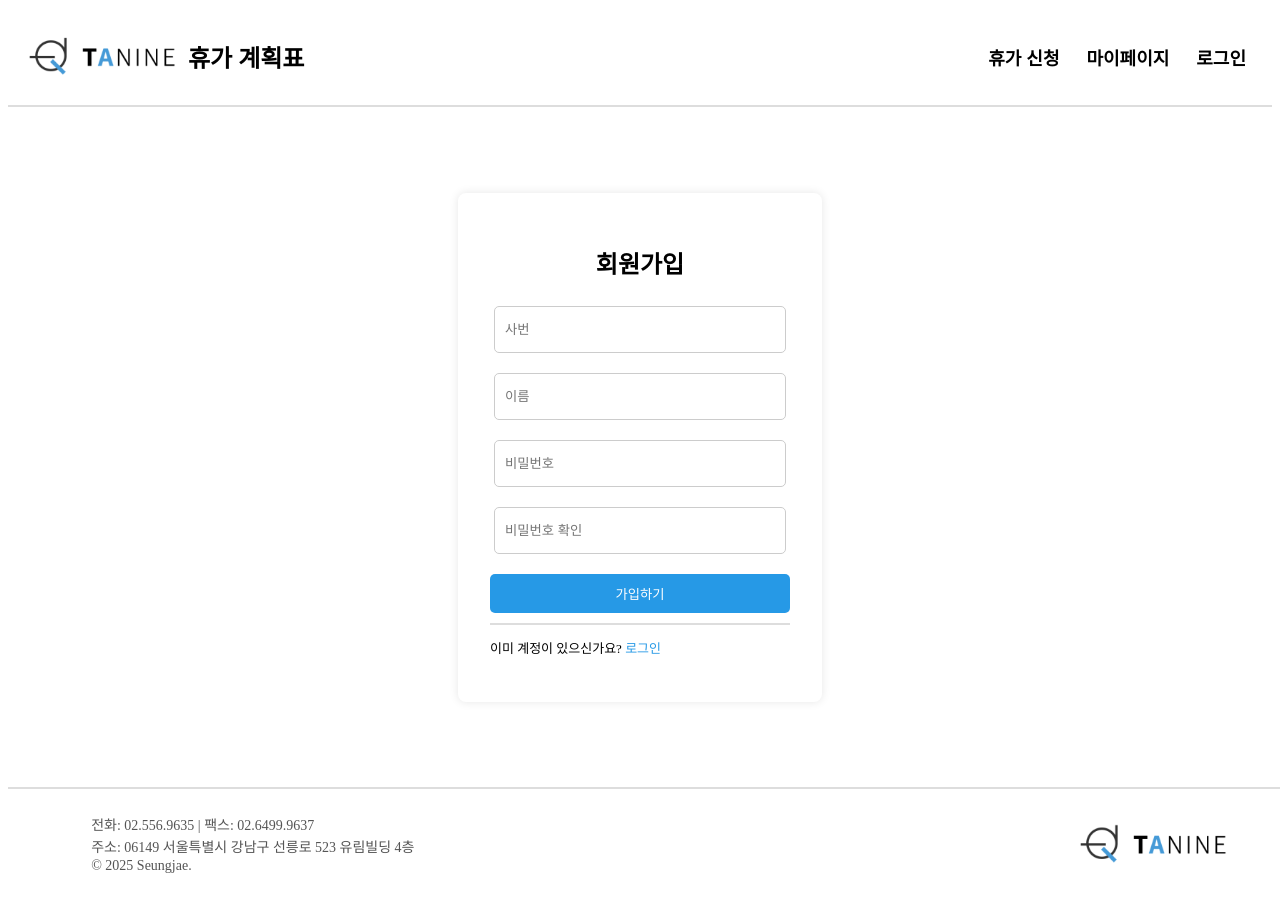
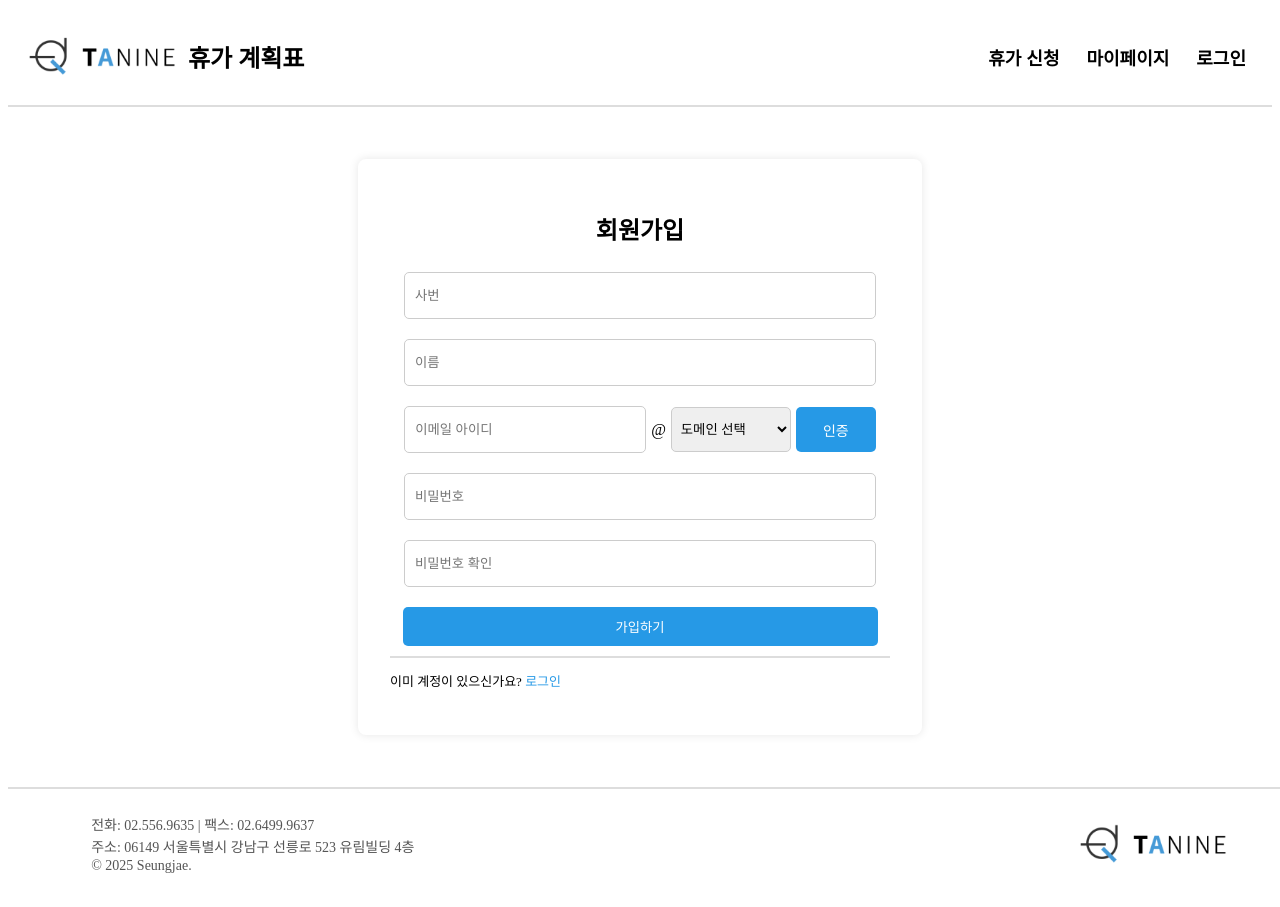
Before and after one commit to SeungjaeLee00/Vacation_Management, a Vue app: page /signup in a window 1280 px wide. Shown: the top 907 px of the page. Built offline with nearby package versions, Linux system fonts and the light colour scheme.

Commit message:
feat: 회원가입 form 수정, 이메일 인증 기능 추가

```diff
--- a/src/views/CalendarMain.vue
+++ b/src/views/CalendarMain.vue
@@ -30,26 +30,10 @@
   const showModal = ref(false);
 
   const events = ref([
-    // { title: "이승재 휴가", start: "2025-03-01" },
-    // { title: "이승재 휴가", start: "2025-03-01" },
-    // { title: "이승재 휴가", start: "2025-03-01" },
-    // { title: "이승재 휴가", start: "2025-03-04" },
-    // { title: "이승재 휴가", start: "2025-03-04" },
-    // { title: "이승재 휴가", start: "2025-03-04" },
-    // { title: "이승재 휴가", start: "2025-03-04" },
-    // { title: "이승재 휴가", start: "2025-03-13" },
-    // { title: "이승재 휴가", start: "2025-03-13" },
-    // { title: "이승재 휴가", start: "2025-03-13" },
-    // { title: "이승재 휴가", start: "2025-03-20" },
-    // { title: "이승재 휴가", start: "2025-03-20" },
-    // { title: "이승재 휴가", start: "2025-03-20" },
-    // { title: "이승재 휴가", start: "2025-03-25" },
-    // { title: "이승재 휴가", start: "2025-03-25" },
-    // { title: "이승재 휴가", start: "2025-03-25" },
-    // { title: "이승재 휴가", start: "2025-03-25" },
-    // { title: "이승재 휴가", start: "2025-03-31" },
-    // { title: "이승재 휴가", start: "2025-03-31" },
-    // { title: "이승재 휴가", start: "2025-03-31" },
+    // DB 연동X, 더미 데이터터
+    { title: "이승재 휴가", start: "2025-03-25" },
+    { title: "이승재 휴가", start: "2025-03-25" },
+    { title: "이승재 휴가", start: "2025-03-25" },
   ]);
 
   const calendarOptions = ref({
--- a/src/views/user/account/SignupPage.vue
+++ b/src/views/user/account/SignupPage.vue
@@ -2,13 +2,41 @@
   <div class="auth-container">
     <div class="auth-box">
       <h2>회원가입</h2>
-        <form>
-          <input type="number" placeholder="사번" required />
-          <input type="text" placeholder="이름" required />
-          <input type="password" placeholder="비밀번호" required />
-          <input type="password" placeholder="비밀번호 확인" required />
-          <button type="submit">가입하기</button>
+      <form @submit.prevent="submitForm">
+        <input type="number" placeholder="사번" v-model="employeeId" required />
+        <input type="text" placeholder="이름" v-model="name" required />
+
+        <!-- <div class="email-verification">
+          <input type="email" placeholder="이메일" v-model="email" required />
+          <button type="button" @click="sendVerificationCode" :disabled="isCodeSent">인증</button>
+        </div> -->
+
+        <div class="email-verification">
+          <input type="text" placeholder="이메일 아이디" v-model="emailId" required />
+          <span>@</span>
+          <select v-model="selectedDomain">
+            <option value="">도메인 선택</option>
+            <option value="naver.com">naver.com</option>
+            <option value="gmail.com">gmail.com</option>
+            <option value="daum.net">daum.net</option>
+            <option value="직접 입력">직접 입력</option>
+          </select>
+          <input v-if="selectedDomain === '직접 입력'" type="text" placeholder="도메인 입력" v-model="customDomain" required />
+          <button type="button" @click="sendVerificationCode" :disabled="isCodeSent">인증</button>
+        </div>
+
+        <div v-if="isCodeSent && !isVerified">
+          <input type="text" placeholder="인증번호 입력" v-model="verificationCode" required />
+          <button type="button" @click="verifyCode">인증 완료</button>
+        </div>
+
+        <p v-if="isVerified" class="verified-message">✔ 인증 완료되었습니다.</p>
+
+        <input type="password" placeholder="비밀번호" v-model="password" required />
+        <input type="password" placeholder="비밀번호 확인" v-model="confirmPassword" required />
+        <button type="submit" :disabled="!isVerified">가입하기</button>
       </form>
+
       <div class="link-to">
         <p>이미 계정이 있으신가요? <router-link to="login">로그인</router-link></p>
       </div>
@@ -18,7 +46,69 @@
 
 <script>
 export default {
-    name: "SignupPagge",
+  name: "SignupPage",
+  data() {
+    return {
+      employeeId: "",
+      name: "",
+      emailId: "",
+      selectedDomain: "",
+      customDomain: "",
+      password: "",
+      confirmPassword: "",
+      isCodeSent: false,
+      verificationCode: "",
+      correctCode: "",
+      isVerified: false,
+    };
+  },
+  computed: {
+    fullEmail() {
+      if (this.selectedDomain === "직접 입력") {
+        return this.emailId && this.customDomain ? `${this.emailId}@${this.customDomain}` : "";
+      }
+      return this.emailId && this.selectedDomain ? `${this.emailId}@${this.selectedDomain}` : "";
+    },
+  },
+  methods: {
+    async sendVerificationCode() {
+      if (!this.fullEmail) {
+        alert("이메일을 입력해주세요.");
+        return;
+      }
+
+      try {
+        this.correctCode = Math.floor(100000 + Math.random() * 900000).toString();
+        console.log(`인증번호: ${this.correctCode} (실제 구현 시 이메일 전송)`);
+        this.isCodeSent = true;
+        alert(`인증번호가 ${this.fullEmail} 로 전송되었습니다.`);
+      } catch (error) {
+        alert("인증번호 전송에 실패했습니다.");
+        console.error(error);
+      }
+    },
+    verifyCode() {
+      if (this.verificationCode === this.correctCode) {
+        this.isVerified = true;
+        alert("이메일 인증이 완료되었습니다.");
+      } else {
+        alert("인증번호가 올바르지 않습니다.");
+      }
+    },
+    submitForm() {
+      if (!this.isVerified) {
+        alert("이메일 인증을 완료해주세요.");
+        return;
+      }
+      if (this.password !== this.confirmPassword) {
+        alert("비밀번호가 일치하지 않습니다.");
+        return;
+      }
+
+      alert("회원가입이 완료되었습니다!");
+      // 회원가입 API 연동 필요
+    },
+  },
 };
 </script>
 
@@ -36,7 +126,7 @@
   border-radius: 8px;
   box-shadow: 0 0 10px rgba(0, 0, 0, 0.1);
   text-align: center;
-    width: 300px;
+  width: 500px;
 }
 
 h2 {
@@ -52,8 +142,17 @@
   border-radius: 5px;
 }
 
+select{
+  width: 90%;
+  height: 45px;
+  padding: 5px;
+  margin: 10px 0;
+  border: 1px solid #ccc;
+  border-radius: 5px;
+}
+
 button {
-    width: 100%;
+  width: 95%;
   padding: 10px;
   background-color: #2699e6;
   color: white;
@@ -67,13 +166,45 @@
   background-color: #0056b3;
 }
 
+.email-verification {
+  display: flex;
+  justify-content: center;
+  align-items: center;
+  width: 100%;
+  gap: 5px;
+}
+
+.email-verification input {
+  flex: 1;
+  max-width: 220px;
+}
+
+.email-verification select {
+  flex-shrink: 0;
+  width: 120px;
+}
+
+.email-verification button {
+  flex-shrink: 0;
+  width: 80px;
+  height: 45px;
+  margin-bottom: 10px;
+  font-size: 14px;
+  padding: 5px;
+}
+
+.verified-message {
+  color: green;
+  font-size: 12px;
+  margin-top: 5px;
+}
+
 .link-to {
   border-top: 2px solid #ddd;
-    margin-top:10px;
-
+  margin-top: 10px;
 }
 
-  .link-to p{
+.link-to p {
   font-size: 13px;
   text-align: left;
 }
```
Lines whose indentation alone changed are shown as unchanged.
